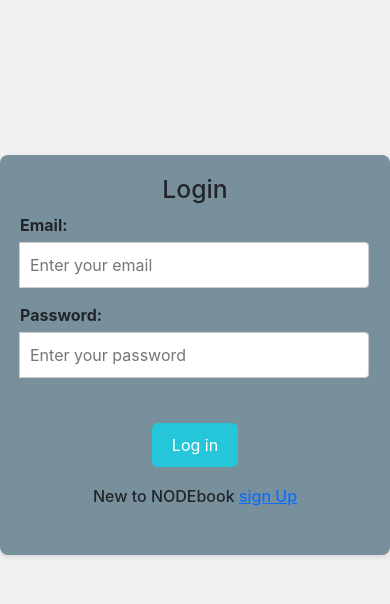
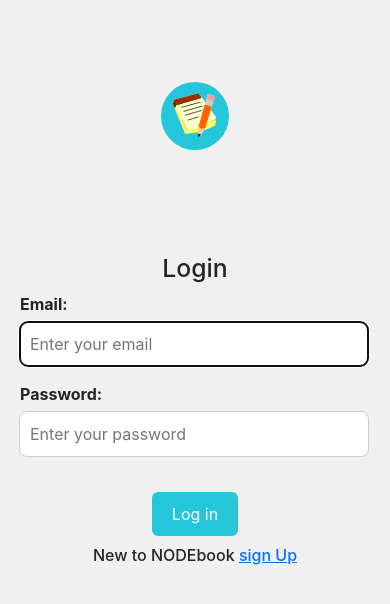
Before and after one commit to aryanruthwik24/NODEbook, a React (Vite) app in the folder Frontend/: page / in a window 390 px wide. Shown: the top 604 px of the page. Built offline with nearby package versions, Linux system fonts and the light colour scheme.

Commit message:
css update

```diff
--- a/Frontend/src/components/Login.css
+++ b/Frontend/src/components/Login.css
@@ -1,29 +1,24 @@
-
-.login-page body {
-  font-family: Arial, sans-serif;
-  margin: 0;
-  padding: 0;
-  display: flex;
-  justify-content: center;
-  align-items: center;
-  background-color: #f0f0f0;
-}
+@media only screen and (min-width: 601px) {
   .login-page{
     display: flex;
     justify-content: center;
-    margin-top: 155px;
+    align-items: center;
+    height: 100vh;
   }
   .login-container {
     background-color: #78909c;
     padding: 20px;
     border-radius: 8px;
     box-shadow: 0 2px 4px rgba(0, 0, 0, 0.1);
-    height:400px;
-    width: 400px;
+    height:50vh;
+    width: 50vh;
     text-align: center;
   }
+  .login-page-img{
+    display: none;
+  }
 
-  .login-page .input-group {
+   .login-page .input-group {
     margin-bottom: 15px;
   }
   .login-page .input-group label {
@@ -35,7 +30,7 @@
     width: 100%;
     padding: 10px;
     border: 1px solid #ccc;
-    border-radius: 4px;
+    border-radius: 8px!important;
   }
   .login-button {
     background-color: #26c6da;
@@ -44,6 +39,58 @@
     padding: 10px 20px;
     border-radius: 6px;
     cursor: pointer;
-    margin-top: 30px ;
-    margin-bottom: 20px;
+    margin-top: 20px ;
+    margin-bottom: 10px;
   }
+}
+   @media only screen and (max-width: 600px) {
+   .login-page{
+    display: flex;
+    justify-content: center;
+    align-items: center;
+    height: 100vh;
+    flex-direction: column;
+  }
+  .login-container {
+    padding: 20px;
+    width: 100%;
+    text-align: center;
+    margin-bottom: 20vh;
+  }
+   .login-page-img{
+    margin-bottom: 10vh;
+    background-color:  #26c6da;
+    height: 8vh;
+    width: 8vh;
+    display: flex;
+    justify-content: center;
+    align-items: center;
+    border-radius: 4vh;
+   }
+
+   .login-page .input-group {
+    margin-bottom: 15px;
+  }
+  .login-page .input-group label {
+    display: block;
+    margin-bottom: 5px;
+    font-weight: bold;
+  }
+  .login-page .input-group input {
+    width: 100%;
+    padding: 10px;
+    border: 1px solid #ccc;
+    border-radius: 8px!important;
+  }
+  .login-button {
+    background-color: #26c6da;
+    color: #fff;
+    border: none;
+    padding: 10px 20px;
+    border-radius: 6px;
+    cursor: pointer;
+    margin-top: 20px ;
+    margin-bottom: 10px;
+  }
+
+}
--- a/Frontend/src/components/Login.jsx
+++ b/Frontend/src/components/Login.jsx
@@ -2,6 +2,7 @@ import React, { useEffect,useState } from 'react'
 import {Link} from "react-router-dom";
 import './Login.css'
 import { useNavigate } from "react-router-dom";
+import logo from './../../public/notes.png'
 
 function Login ({handleloading}) {
   const navigate = useNavigate();
@@ -46,13 +47,14 @@ function Login ({handleloading}) {
 
     return (
       <div  className="login-page">
+                    <div className='login-page-img'><img src={logo} alt="Logo" style={{height:'45px'}}/></div>
 
             <div  className="login-container">
                     <h2>Login</h2>
                     <form>
                             <div  className="input-group">
                                 <label htmlFor="email">Email:</label>
-                                <input type="email" id="email" onChange={(e)=>{setLoginEmail(e.target.value)}} name="email" placeholder="Enter your email" required/>
+                                <input type="email" id="email" onChange={(e)=>{setLoginEmail(e.target.value)}} name="email" autoFocus placeholder="Enter your email" required/>
                             </div>
                             <div  className="input-group">
                                 <label htmlFor="password">Password:</label>
--- a/Frontend/src/components/Notes.jsx
+++ b/Frontend/src/components/Notes.jsx
@@ -56,7 +56,7 @@ const createnotes=(e)=>{
 }
 
 const ShowAllNotes=(e)=>{
-
+  handleloading(true);
   fetch(`${import.meta.env.VITE_REACT_APP_BACKEND_BASEURL}/getAllTodos`, {
     method: 'POST',
     headers: {
@@ -68,7 +68,7 @@ const ShowAllNotes=(e)=>{
     .then((res) =>{ return res.json()
     })
     .then((data) => {
-
+      handleloading(false);
       if(data.message==="success"){
        // console.log(data.notesF);
         setAllnotes(data.notesF);
--- a/Frontend/src/components/Notesitem.jsx
+++ b/Frontend/src/components/Notesitem.jsx
@@ -12,7 +12,7 @@ function Notesitem(props) {
     const [utag,setUtag]=useState("");
     const [utitle,setUtitle]=useState("");
     const [udescription,setUdescription]=useState("");
-
+    const [updatedNotes,setUpdatedNotes]=useState({});
 
     const delnote=(e,id)=>{
         e.preventDefault();
@@ -45,9 +45,7 @@ function Notesitem(props) {
     const updatenotes=(e,id)=>{
         e.preventDefault();
 
-        console.log(utag);
-        console.log(utitle);
-        console.log(udescription);
+
         props.handleloading(true);
         fetch(`${import.meta.env.VITE_REACT_APP_BACKEND_BASEURL}/updatenotes`, {
           method: 'PUT',
@@ -106,7 +104,9 @@ function Notesitem(props) {
       }
 
 
-
+ console.log(utag);
+        console.log(utitle);
+        console.log(udescription);
 
   return (
     <div>
--- a/Frontend/src/components/Register.css
+++ b/Frontend/src/components/Register.css
@@ -1,18 +1,10 @@
-.register-page body {
-    font-family: Arial, sans-serif;
-    margin: 0;
-    padding: 0;
+
+   @media only screen and (min-width: 601px) {
+  .register-page{
     display: flex;
     justify-content: center;
     align-items: center;
-    min-height: 100vh;
-    background-color: #f0f0f0;
-  }
-
-  .register-page{
-    display: flex;
-    justify-content: center;
-    margin-top: 70px;
+    height: 100vh;
   }
 
   .register-container {
@@ -20,8 +12,8 @@
     padding: 20px;
     border-radius: 8px;
     box-shadow: 0 2px 4px rgba(0, 0, 0, 0.1);
-    width: 400px;
-    height: 564px;
+    width: 50vh;
+    height: 80vh;
     text-align: center;
   }
   .register-container h2 {
@@ -39,7 +31,7 @@
     width: 100%;
     padding: 10px;
     border: 1px solid #ccc;
-    border-radius: 4px;
+    border-radius: 8px!important;
   }
   .register-button {
     background-color: #26c6da;
@@ -55,3 +47,49 @@
     color: red;
 
   }
+}
+   @media only screen and (max-width: 600px) {
+    .register-page{
+    display: flex;
+    justify-content: center;
+    align-items: center;
+    height: 100vh;
+  }
+
+  .register-container {
+    padding: 20px;
+    border-radius: 8px;
+    width: 50vh;
+    height: 80vh;
+    text-align: center;
+  }
+
+  .register-page .input-group {
+    margin-bottom: 15px;
+  }
+  .register-page .input-group label {
+    display: block;
+    margin-bottom: 5px;
+    font-weight: bold;
+  }
+  .register-page .input-group input {
+    width: 100%;
+    padding: 10px;
+    border: 1px solid #ccc;
+    border-radius: 8px!important;
+  }
+  .register-button {
+    background-color: #26c6da;
+    color: #fff;
+    border: none;
+    padding: 10px 20px;
+    border-radius: 4px;
+    cursor: pointer;
+    margin-bottom: 20px;
+  }
+
+  span{
+    color: red;
+
+  }
+   }
--- a/Frontend/src/components/Register.jsx
+++ b/Frontend/src/components/Register.jsx
@@ -46,7 +46,7 @@ function Register({handleloading}) {
     <form>
       <div  className="input-group">
         <label htmlFor="firstName">First Name<span>*</span>:</label>
-        <input type="text" id="firstName" onChange={(e)=>{setName(e.target.value)}} name="firstName" placeholder="Enter your first name" required/>
+        <input type="text" id="firstName" onChange={(e)=>{setName(e.target.value)}} autoFocus name="firstName" placeholder="Enter your first name" required/>
       </div>
       <div  className="input-group">
         <label htmlFor="lastName">Last Name:</label>
```
